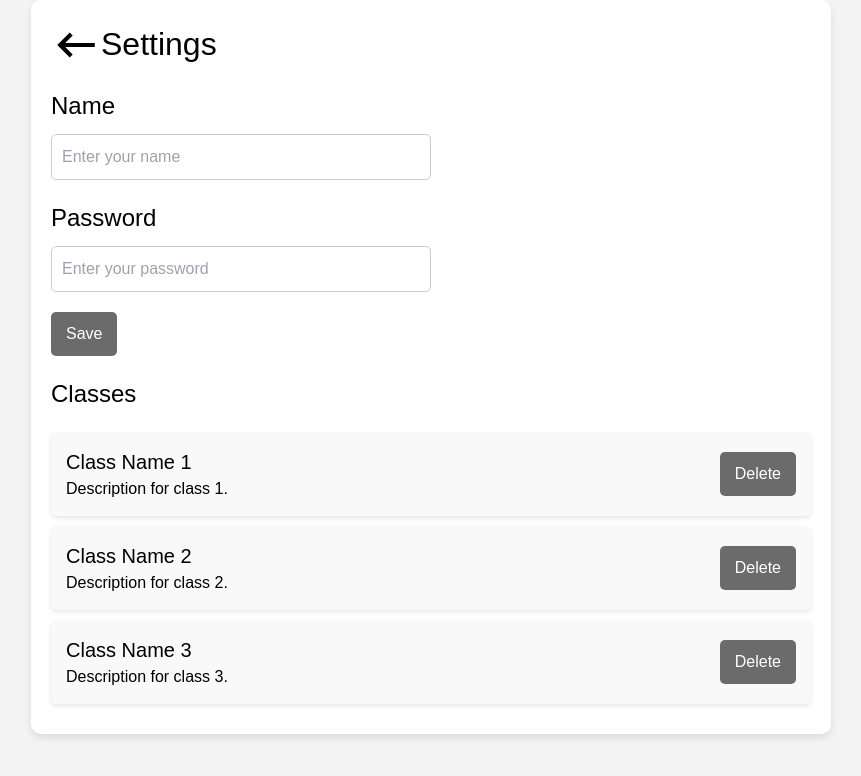
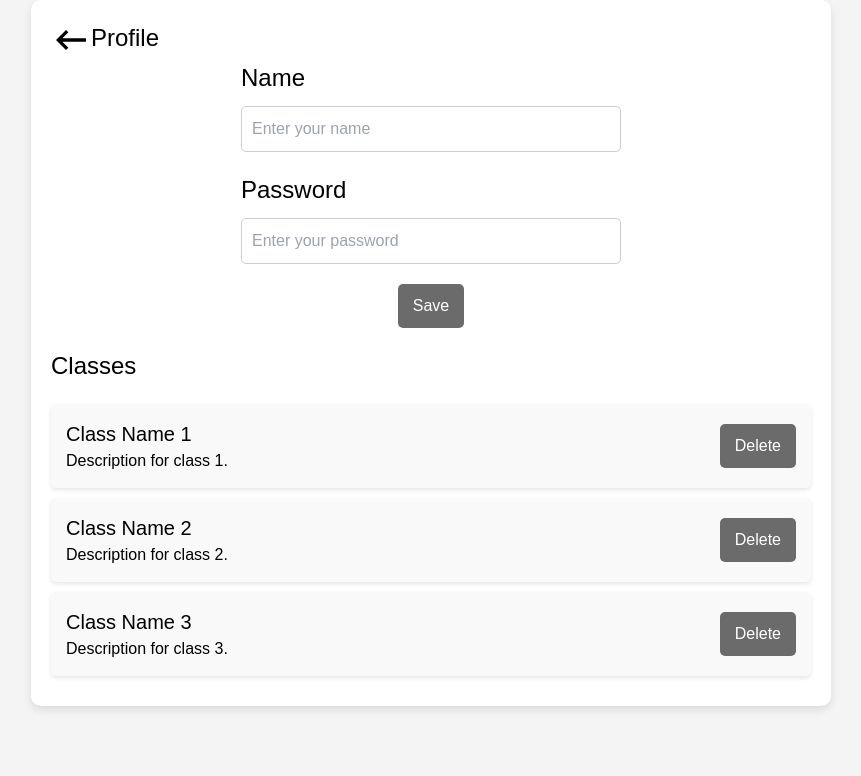
Before and after one commit to kevinlee1989/UCSD-Chat, a React (Create React App) app: page /profile in a window 1280 px wide. Shown: the top 776 px of the page, without its empty margins (209-1070 px from the left). Built offline with nearby package versions, Linux system fonts and the light colour scheme; no server answers.

Commit message:
profile page updated

```diff
--- a/package.json
+++ b/package.json
@@ -18,7 +18,7 @@
     "dotenv": "^16.4.5",
     "express": "^4.21.1",
     "firebase": "^10.7.1",
-    "mongodb": "^6.9.0",
+    "mongodb": "6.10",
     "net": "^1.0.2",
     "postcss": "^8.4.33",
     "react": "^18.2.0",
--- a/src/pages/Profile.jsx
+++ b/src/pages/Profile.jsx
@@ -25,8 +25,8 @@ const Profile = () => {
         <div className="settings-container">
             <div style={{display:"flex"}}>
             <KeyboardBackspaceIcon onClick={()=> navigate('/')}
-                                    style={{fontSize: "50px", cursor: "pointer"}}/>
-            <h1>Settings</h1>
+                                    style={{fontSize: "40px", cursor: "pointer"}}/>
+            <h2>Profile</h2>
             </div>
             <div className="change-profile">
             <div className="name-section">
--- a/src/styles/Profile.css
+++ b/src/styles/Profile.css
@@ -25,6 +25,8 @@ h1 {
     justify-content: center;
     align-items: center;
     margin-bottom: 20px;
+    display: flex;
+    flex-direction: column;
 }
 
 .name-input, .password-input {
```
Also changed, not shown: 1 other file (tests, documents, lock files or other folders).
